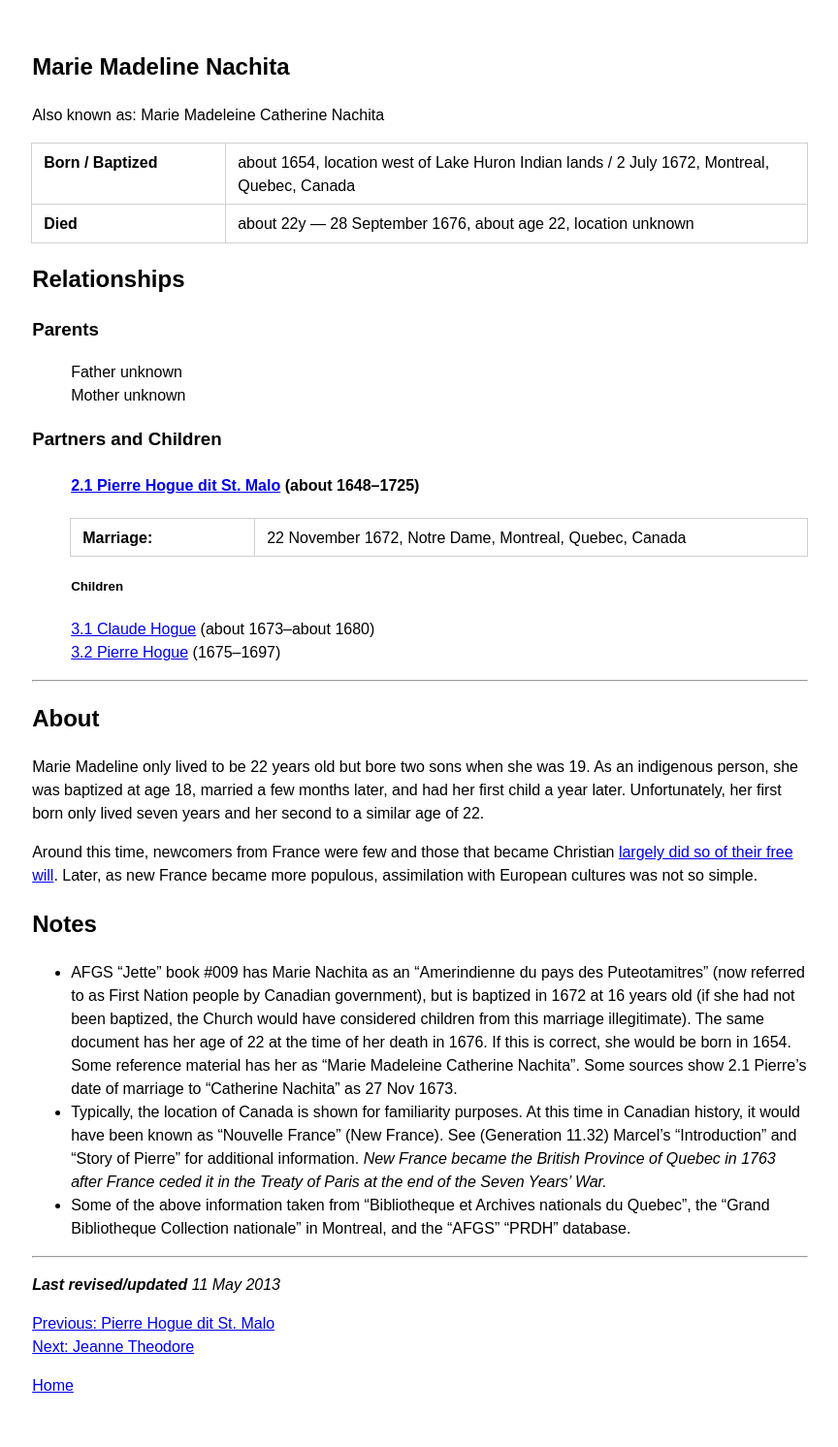
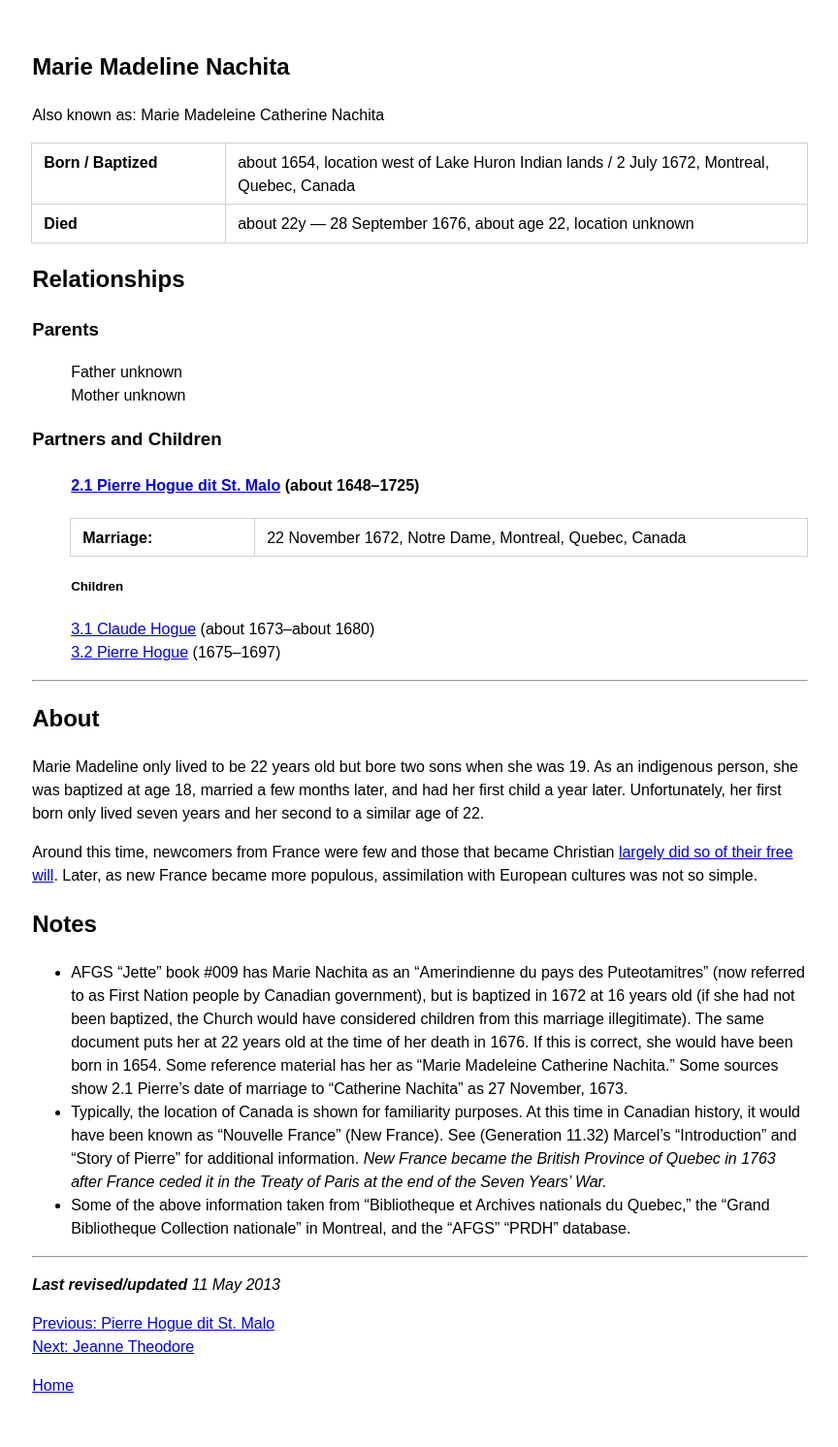
Before and after one commit to highchair/hogue-family-ancestry, a Jekyll site: the page built from _people/1654-marie-m-nachita.md, in a window 1280 px wide. Shown: the whole page at 97% size, without its empty margins (18-882 px from the left). Built offline with Jekyll 4.4.1, drawn with Linux system fonts in a browser that asks for light colours.

Commit message:
Update 1654-marie-m-nachita.md

```diff
--- a/_people/1654-marie-m-nachita.md
+++ b/_people/1654-marie-m-nachita.md
@@ -41,6 +41,6 @@ Around this time, newcomers from France were few and those that became Christian
 
 ## Notes
 
-+ AFGS “Jette” book #009 has Marie Nachita as an “Amerindienne du pays des Puteotamitres” (now referred to as First Nation people by Canadian government), but is baptized in 1672 at 16 years old (if she had not been baptized, the Church would have considered children from this marriage illegitimate). The same document has her age of 22 at the time of her death in 1676. If this is correct, she would be born in 1654. Some reference material has her as “Marie Madeleine Catherine Nachita”. Some sources show 2.1 Pierre’s date of marriage to “Catherine Nachita” as 27 Nov 1673.
++ AFGS “Jette” book #009 has Marie Nachita as an “Amerindienne du pays des Puteotamitres” (now referred to as First Nation people by Canadian government), but is baptized in 1672 at 16 years old (if she had not been baptized, the Church would have considered children from this marriage illegitimate). The same document puts her at 22 years old at the time of her death in 1676. If this is correct, she would have been born in 1654. Some reference material has her as “Marie Madeleine Catherine Nachita.” Some sources show 2.1 Pierre’s date of marriage to “Catherine Nachita” as 27 November, 1673.
 + Typically, the location of Canada is shown for familiarity purposes. At this time in Canadian history, it would have been known as “Nouvelle France” (New France). See (Generation 11.32) Marcel’s “Introduction” and “Story of Pierre” for additional information. _New France became the British Province of Quebec in 1763 after France ceded it in the Treaty of Paris at the end of the Seven Years’ War._
-+ Some of the above information taken from “Bibliotheque et Archives nationals du Quebec”, the “Grand Bibliotheque Collection nationale” in Montreal, and the “AFGS” “PRDH” database.
++ Some of the above information taken from “Bibliotheque et Archives nationals du Quebec,” the “Grand Bibliotheque Collection nationale” in Montreal, and the “AFGS” “PRDH” database.
```
